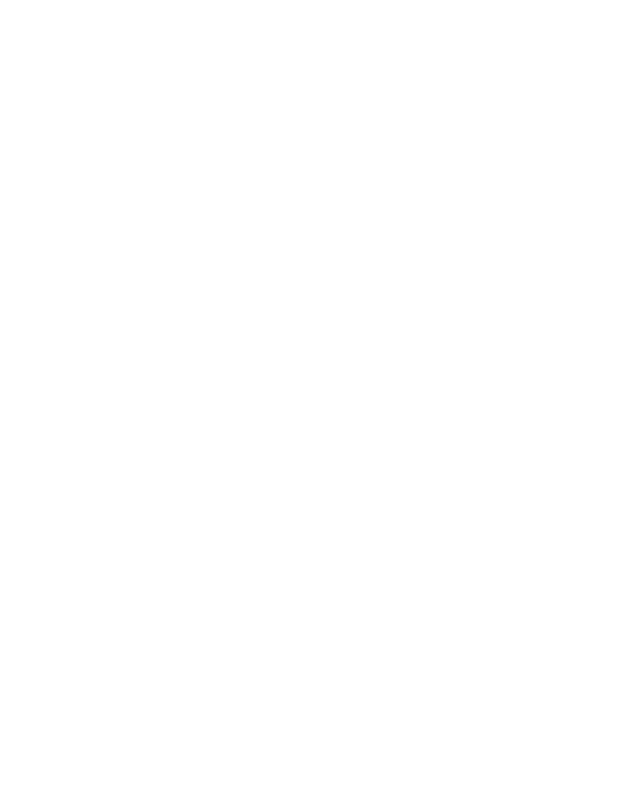
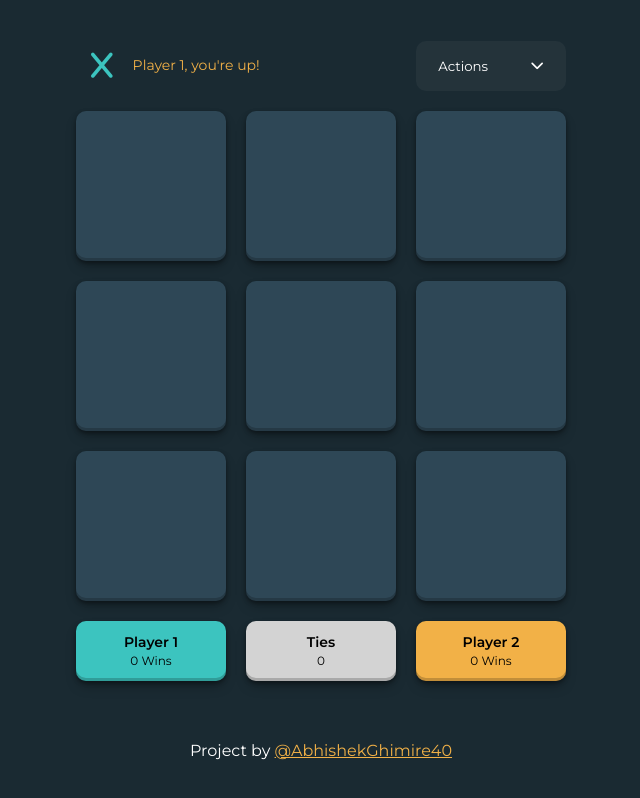
Before and after one commit to abhishekghimire40/Tic-Tac-Toe, a plain HTML site: page index.html in a window 1280 px wide. Shown: the whole page, without its empty margins (319-959 px from the left). Drawn offline with Linux system fonts and the light colour scheme.

Commit message:
Html and css completed

```diff
--- a/index.html
+++ b/index.html
@@ -6,9 +6,70 @@
     <meta name="viewport" content="width=device-width, initial-scale=1.0" />
     <title>Tic Tac Toe</title>
     <link rel="stylesheet" href="style.css" />
+    <script
+      src="https://kit.fontawesome.com/2f17bb3fc4.js"
+      crossorigin="anonymous"
+    ></script>
     <script src="script.js" defer></script>
   </head>
   <body>
-    <main></main>
+    <main>
+      <div class="grid">
+        <!-- Turn indicator -->
+        <div class="turn">
+          <i class="fa-solid fa-x turquoise"></i>
+          <p>Player 1, you're up!</p>
+        </div>
+        <!-- Dropdown menu -->
+        <div class="menu">
+          <button class="menu-btn" data-id="'menu-btn">
+            Actions
+            <i class="fa-solid fa-chevron-down"></i>
+          </button>
+          <div class="items border hidden">
+            <button data-id="reset-btn">Reset</button>
+            <button data-id="new-round-btn">New Round</button>
+          </div>
+        </div>
+        <!-- Game board -->
+        <div class="square shadow"></div>
+        <div class="square shadow"></div>
+        <div class="square shadow"></div>
+        <div class="square shadow"></div>
+        <div class="square shadow"></div>
+        <div class="square shadow"></div>
+        <div class="square shadow"></div>
+        <div class="square shadow"></div>
+        <div class="square shadow"></div>
+
+        <!-- ScoreBoard -->
+        <div class="score shadow" style="background-color: var(--turquoise)">
+          <p>Player 1</p>
+          <span data-id="p1-wins">0 Wins</span>
+        </div>
+        <div class="score shadow" style="background-color: var(--light-gray)">
+          <p>Ties</p>
+          <span data-id="ties">0</span>
+        </div>
+        <div class="score shadow" style="background-color: var(--yellow)">
+          <p>Player 2</p>
+          <span data-id="p2-wins">0 Wins</span>
+        </div>
+      </div>
+    </main>
+    <footer>
+      <p>
+        Project by
+        <a href="">@AbhishekGhimire40</a>
+      </p>
+    </footer>
+
+    <!-- Modal -->
+    <div class="modal hidden">
+      <div class="modal-contents">
+        <p>Player 1 wins!</p>
+        <button>Play Again</button>
+      </div>
+    </div>
   </body>
 </html>
--- a/style.css
+++ b/style.css
@@ -1,11 +1,214 @@
+@import url("https://fonts.googleapis.com/css2?family=Montserrat:wght@100;200;300;400;500;600;700;800;900&family=Poppins:wght@100;200;300;400;500;600;700;800&display=swap");
+
+:root {
+  --dark-grey: #1a2a32;
+  --gray: #2e4756;
+  --turquoise: #3cc4bf;
+  --yellow: #f2b147;
+  --light-gray: #d3d3d3;
+  --extra: #d3d3d30d;
+}
 * {
   box-sizing: border-box;
   padding: 0;
   margin: 0;
-  font-family: "Monsterrat", sans-serif;
+  font-family: "Montserrat", sans-serif;
   list-style: none;
   border: none;
 }
+html,
+body {
+  height: 100%;
+  background-color: var(--dark-grey);
+}
+body {
+  padding: 90px 20px;
+  display: flex;
+  flex-direction: column;
+  justify-content: center;
+  align-items: center;
+}
+
+/* shared utility classes */
+.hidden {
+  display: none !important;
+}
+.yellow {
+  color: var(--yellow);
+}
+.turquoise {
+  color: var(--turquoise);
+}
+.shadow {
+  box-shadow: rgba(0, 0, 0, 0.4) 0px 2px 4px,
+    rgba(0, 0, 0, 0.3) 0px 7px 13px -3px, rgba(0, 0, 0, 0.2) 0px -3px 0px inset;
+}
+.border {
+  border: 1px solid rgba(211, 211, 211, 0.4) !important;
+}
+
+/* main grid */
 .grid {
   display: grid;
+  grid-template-columns: repeat(3, 80px);
+  grid-template-rows: 50px repeat(3, 80px) 60px;
+  gap: 5px;
 }
+
+@media (min-width: 768px) {
+  .grid {
+    width: 490px;
+    grid-template-columns: repeat(3, 150px);
+    grid-template-rows: 50px repeat(3, 150px) 60px;
+    gap: 20px;
+  }
+}
+
+.turn {
+  color: var(--yellow);
+  grid-column-start: 1;
+  grid-column-end: 3;
+  align-self: center;
+
+  display: flex;
+  align-items: center;
+  gap: 20px;
+}
+.turn p {
+  font-size: 14px;
+  animation: 0.6s ease-in-out turn-text-animation;
+}
+.turn i {
+  font-size: 1.8rem;
+  margin-left: 15px;
+  animation: 0.6s ease-in-out turn-icon-animation;
+}
+@keyframes turn-text-animation {
+  0% {
+    opacity: 0;
+    transform: translateX(-20px);
+  }
+  100% {
+    opacity: 1;
+    transform: translateX(0);
+  }
+}
+@keyframes turn-icon-animation {
+  0% {
+    transform: scale(1);
+  }
+  25% {
+    transform: scale(1.4);
+  }
+  100% {
+    transform: scale(1);
+  }
+}
+
+/* Dropdown menu */
+.menu {
+  position: relative;
+}
+.menu-btn {
+  width: 100%;
+  height: 100%;
+  display: flex;
+  justify-content: space-around;
+  align-items: center;
+  border-radius: 10px;
+  border: 1px solid transparent;
+  color: #fff;
+  background-color: var(--extra);
+}
+.menu .items {
+  position: absolute;
+  z-index: 10;
+  top: 60px;
+  right: 0;
+  background-color: #203139;
+  border-radius: 2px;
+  padding: 10px;
+}
+.menu .items button {
+  background-color: transparent;
+  padding: 8px;
+  color: white;
+}
+.menu .items button:hover {
+  text-decoration: underline;
+  cursor: pointer;
+}
+
+.square {
+  /* height: 100%;
+  width: 100%; */
+  background-color: var(--gray);
+  border-radius: 10px;
+  display: flex;
+  justify-content: center;
+  align-items: center;
+  font-size: 3rem;
+}
+.square:hover {
+  cursor: pointer;
+  opacity: 90%;
+}
+
+.score {
+  display: flex;
+  flex-direction: column;
+  justify-content: center;
+  align-items: center;
+  border-radius: 10px;
+}
+.score p {
+  font-size: 14px;
+  font-weight: 600;
+}
+.score span {
+  font-size: 12px;
+  margin-top: 2px;
+}
+/* footer styles */
+footer {
+  color: white;
+  margin-top: 50px;
+}
+footer p {
+  margin-top: 10px;
+  text-align: center;
+}
+footer a {
+  color: var(--yellow);
+}
+/* Modal styles */
+.modal {
+  display: flex;
+  position: fixed;
+  height: 100%;
+  width: 100%;
+  justify-content: center;
+  align-items: center;
+  background-color: rgba(0, 0, 0, 0.6);
+}
+.modal-contents {
+  transform: translateY(-80px);
+  height: 150px;
+  width: 100%;
+  max-width: 300px;
+  border-radius: 20px;
+  background-color: #2a4544;
+  display: flex;
+  flex-direction: column;
+  justify-content: center;
+  align-items: center;
+  color: #fff;
+  gap: 20px;
+  margin: 10px;
+}
+.modal-contents button {
+  padding: 10px;
+  background-color: var(--turquoise);
+  border-radius: 3px;
+  color: #2a4544;
+}
```
